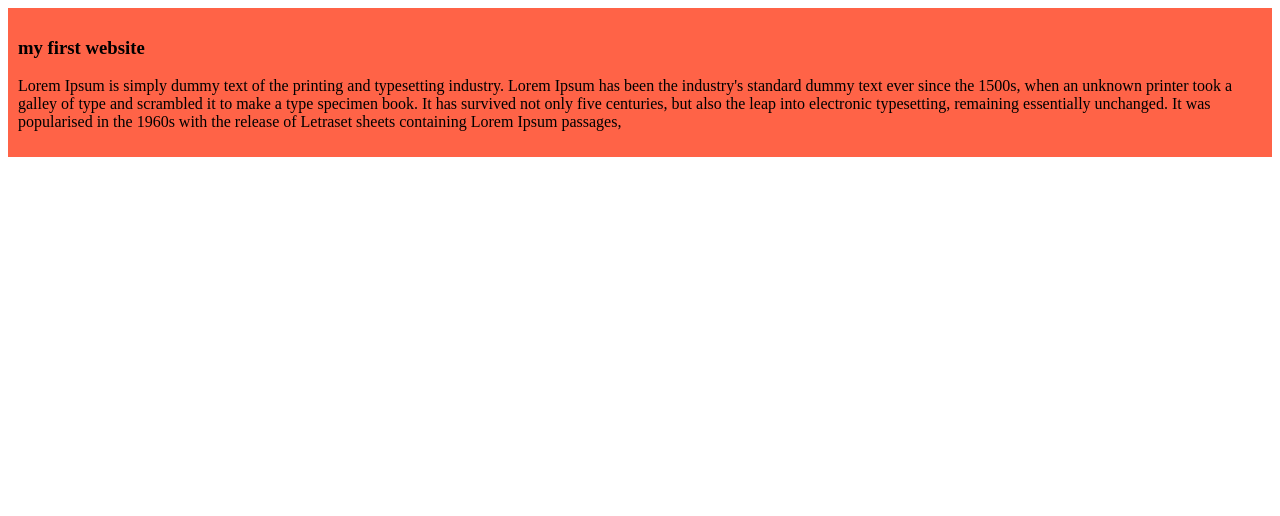
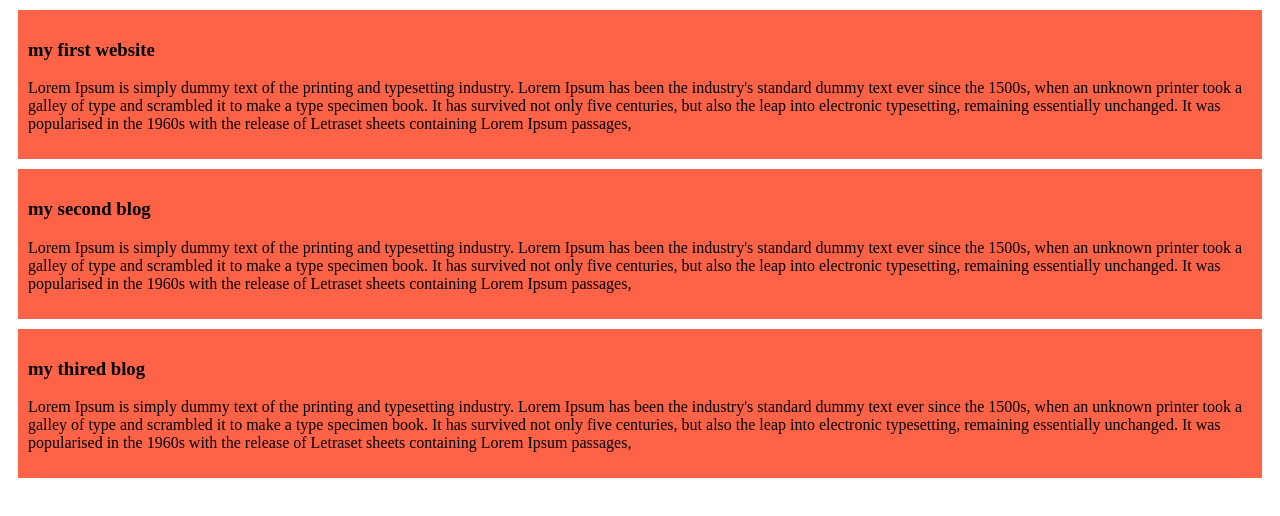
Before and after one commit to Shahela-Nuri/my-simple-website, a plain HTML site: page index.html in a window 1280 px wide. Drawn offline with Linux system fonts and the light colour scheme.

Commit message:
added the second and the third blog

```diff
--- a/blge.css
+++ b/blge.css
@@ -1,4 +1,5 @@
 div{
     background-color:tomato ;
     padding: 10px;
+    margin: 10px;
 }
--- a/index.html
+++ b/index.html
@@ -9,7 +9,27 @@
 <body>
     <div>
         <h3>my first website</h3>
-        <p>Lorem Ipsum is simply dummy text of the printing and typesetting industry. Lorem Ipsum has been the industry's standard dummy text ever since the 1500s, when an unknown printer took a galley of type and scrambled it to make a type specimen book. It has survived not only five centuries, but also the leap into electronic typesetting, remaining essentially unchanged. It was popularised in the 1960s with the release of Letraset sheets containing Lorem Ipsum passages,</p>
+        <p>Lorem Ipsum is simply dummy text of the printing and typesetting industry. Lorem Ipsum has been the industry's standard dummy text ever
+             since the 1500s, when an unknown printer took a galley of type and scrambled
+             it to make a type specimen book. It has survived not only five centuries, but
+             also the leap into electronic typesetting, remaining essentially unchanged. It was popularised in the 1960s
+              with the release of Letraset sheets containing Lorem Ipsum passages,</p>
+    </div>
+    <div>
+        <h3>my second blog</h3>
+        <p>Lorem Ipsum is simply dummy text of the printing and typesetting industry. Lorem Ipsum has been the industry's standard dummy text ever
+             since the 1500s, when an unknown printer took a galley of type and scrambled
+             it to make a type specimen book. It has survived not only five centuries, but
+             also the leap into electronic typesetting, remaining essentially unchanged. It was popularised in the 1960s
+              with the release of Letraset sheets containing Lorem Ipsum passages,</p>
+    </div>
+    <div>
+        <h3>my thired blog</h3>
+        <p>Lorem Ipsum is simply dummy text of the printing and typesetting industry. Lorem Ipsum has been the industry's standard dummy text ever
+             since the 1500s, when an unknown printer took a galley of type and scrambled
+             it to make a type specimen book. It has survived not only five centuries, but
+             also the leap into electronic typesetting, remaining essentially unchanged. It was popularised in the 1960s
+              with the release of Letraset sheets containing Lorem Ipsum passages,</p>
     </div>
 </body>
 </html>
```
